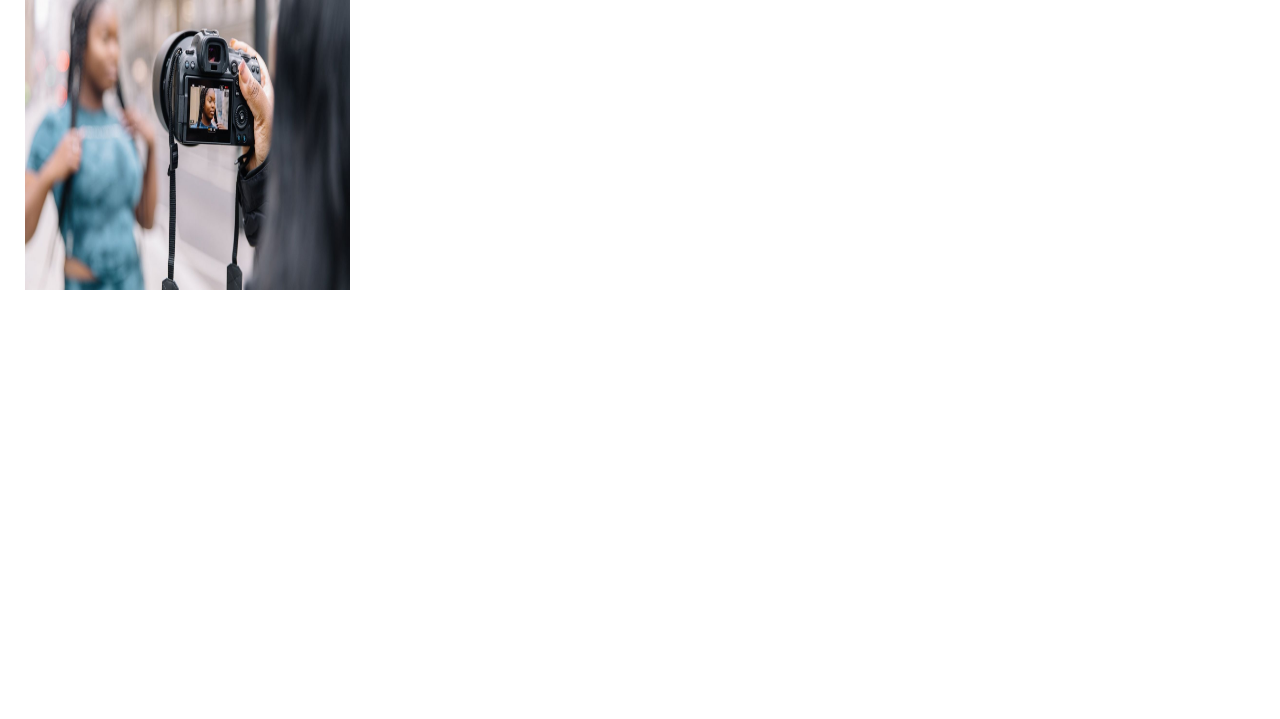
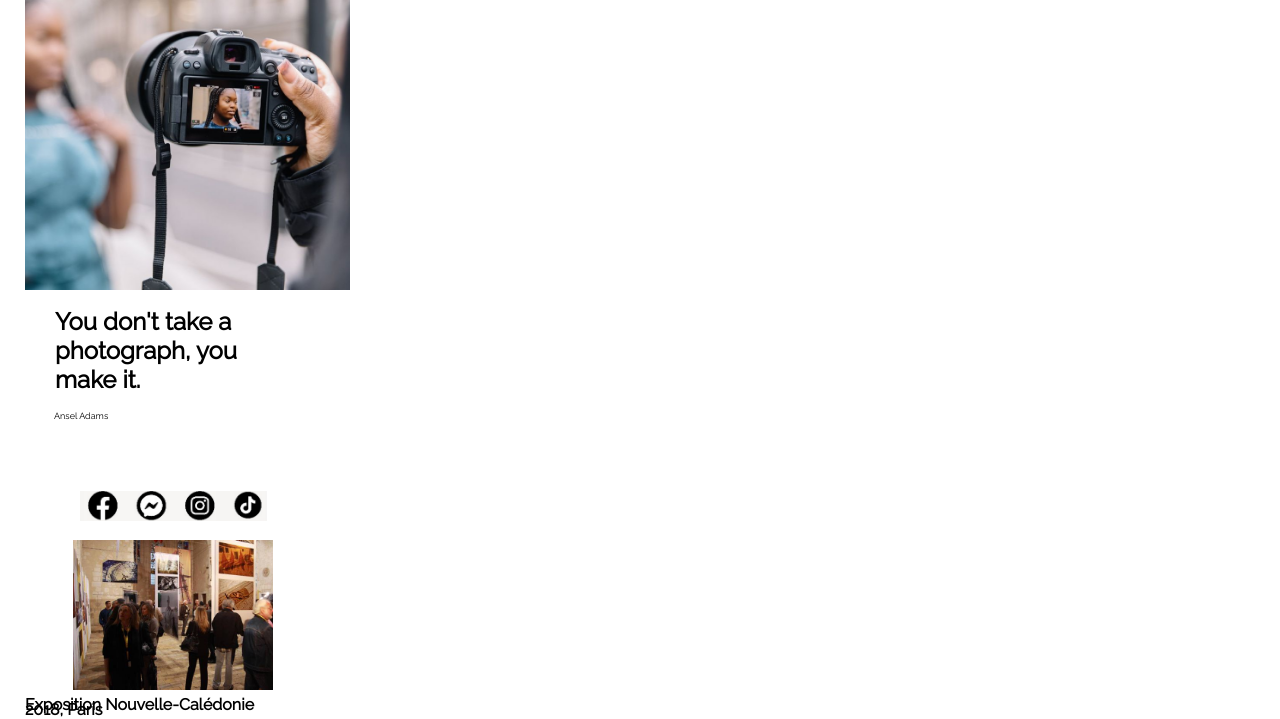
Before and after one commit to 00THALE00/Eyes_2_Eyes, a website built with Vite: page index.html in a window 1280 px wide. Shown: the part 110-829 px from the top of the page. Before the commit the page ends 800 px from the top, so only its background shows below. Built offline with nearby package versions, Linux system fonts and the light colour scheme.

Commit message:
second_commit

```diff
--- a/index.html
+++ b/index.html
@@ -33,6 +33,26 @@
     <img src="/image/photo de photographe.jpg" alt="" >
   </div>
 
+  <div class="first_big_text">
+    <p class="texte_strong"><strong>You don't take a <br> photograph, you <br> make it.</strong></p>
+  </div>
+
+  <div>
+    <p class="name_of_legende">Ansel Adams</p>
+  </div>
+
+  <div>
+    <img src="./image/icon set.png" alt="icon_set" class="icon_set">
+  </div>
+
+  <div>
+    <img src="./image/promenades-photos-2011-a-veillith-cpv-576-mo-1200x675-crop-1559033450.jpg" alt="expo_new_Caledonia" class="new_caledonia">
+  </div>
+
+  <div>
+    <p class="name_of_exposition"><strong>Exposition Nouvelle-Calédonie</strong></p>
+    <p class="date_of_exosition"><strong>2018, Paris</strong></p>
+  </div>
     <script src="./js/app.js" type="module"></script>
   </body>
 
--- a/scss/body.scss
+++ b/scss/body.scss
@@ -1,9 +1,56 @@
-.first_picture {
+body {
     height: 325px;
     width: 325px;
+}
+
+
+.first_picture {
+    height: 100%;
+    width: 100%;
 }
 
 img {
     height: 100%;
     width: 100%;
+    object-fit: cover;
 }
+
+.texte_strong {
+    position: relative;
+    margin-left: 5px;
+    padding-left: 25px;
+    font-size: x-large;
+    top: -7px;
+}
+
+.name_of_legende {
+    position: relative;
+    font-size: xx-small;
+    margin: 25px;
+    top: -15px;
+    left: 4px;
+}
+
+.icon_set {
+    position: relative;
+    height: 30px;
+    width: 187px;
+    left: 55px;
+    top: 30px;
+}
+
+
+.new_caledonia {
+    position: relative;
+    height: 150px;
+    width: 200px;
+    object-fit: cover;
+    top: 45px;
+    left: 48px;
+}
+
+
+.name_of_exposition {
+    position: relative;
+    top: 30px;
+}
```
Also changed, not shown: image/icon set.png (added), image/promenades-photos-2011-a-veillith-cpv-576-mo-1200x675-crop-1559033450.jpg (added).
